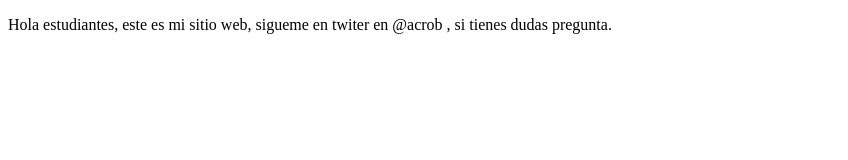
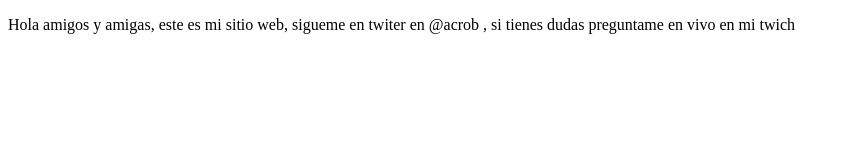
Before and after one commit to acrob1986/proyectoDemoCursoPrework, a plain HTML site: page index.html in a window 1280 px wide. Shown: the whole page, without its empty margins (0-848 px from the left). Drawn offline with Linux system fonts and the light colour scheme.

Commit message:
cambios agregamos sitio de twich

```diff
--- a/index.html
+++ b/index.html
@@ -8,8 +8,8 @@
 </head>
 <body>
     <p>
-        Hola estudiantes, este es mi sitio web, sigueme
-        en twiter en @acrob , si tienes dudas pregunta.
+        Hola amigos y amigas, este es mi sitio web, sigueme
+        en twiter en @acrob , si tienes dudas preguntame en vivo en mi twich
     </p>
 </body>
 </html>
```
